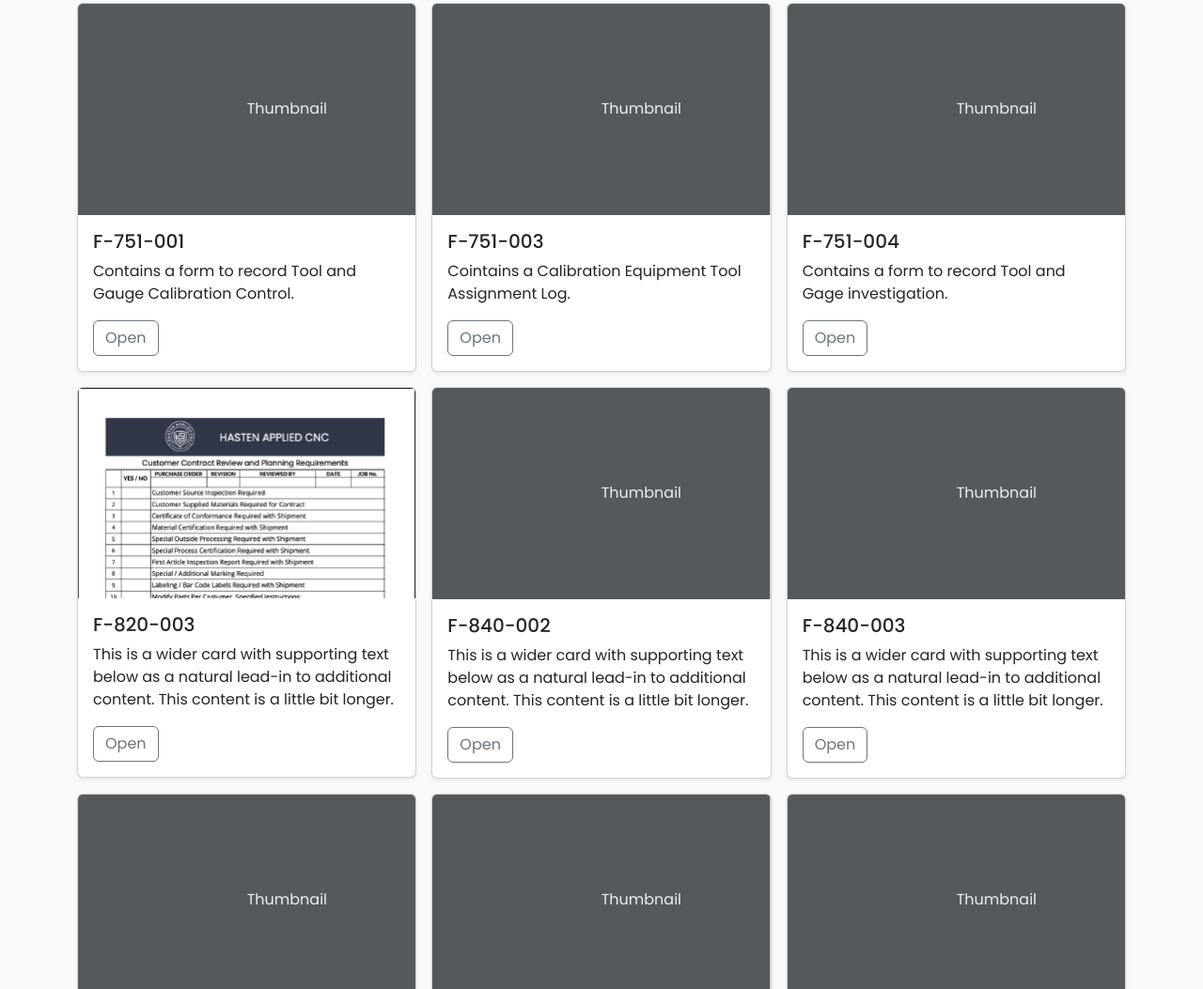
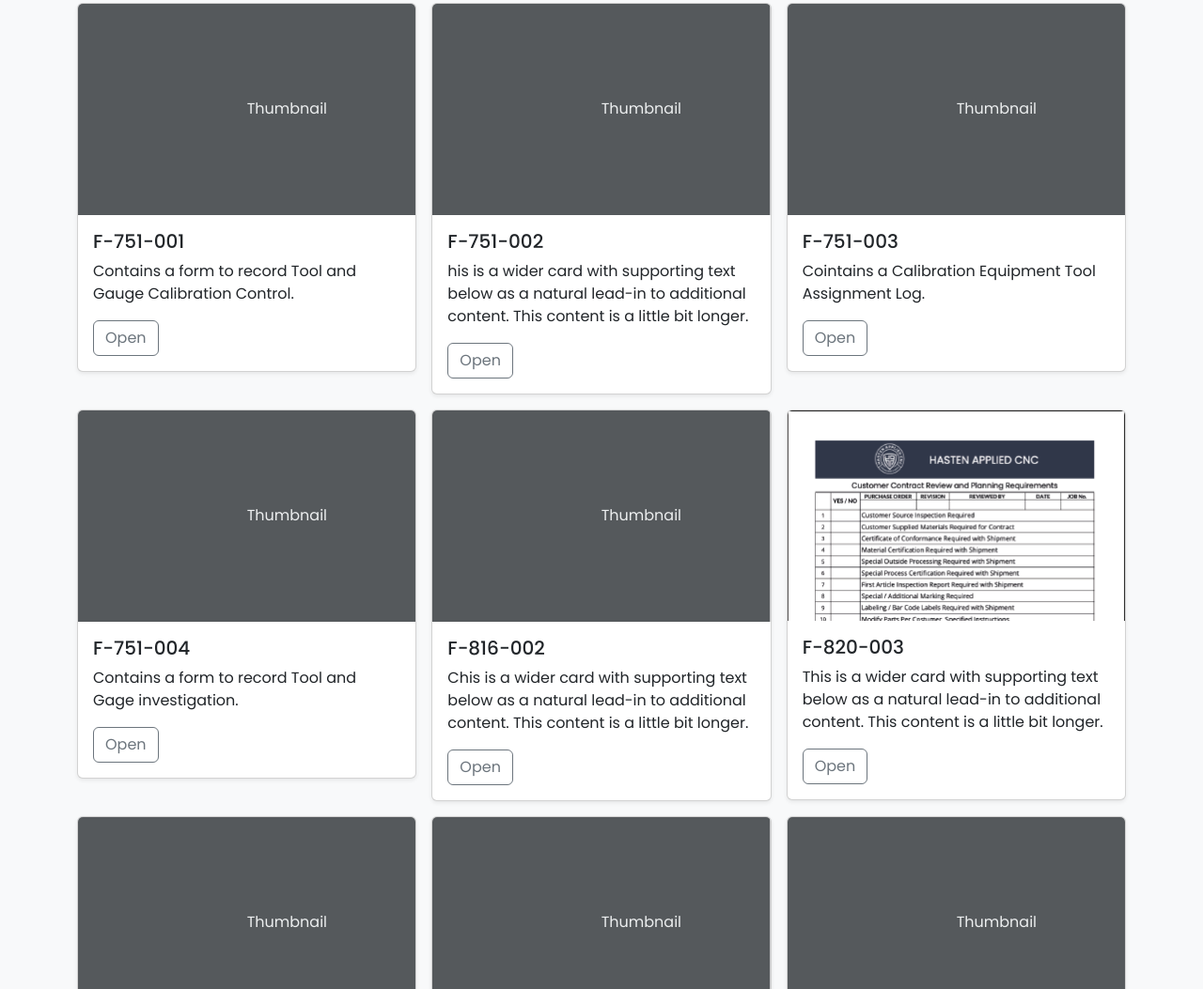
Before and after one commit to danhastencnc/Menu-HastenCNC, a plain HTML site: page index.html in a window 1280 px wide. Shown: the part 2375-3428 px from the top of the page at 94% size. Drawn offline with nearby package versions, Linux system fonts and the light colour scheme.

Commit message:
Update index.html

```diff
--- a/index.html
+++ b/index.html
@@ -284,6 +284,22 @@
             <svg class="bd-placeholder-img card-img-top" width="100%" height="225" xmlns="http://www.w3.org/2000/svg" role="img" aria-label="Placeholder: Thumbnail" preserveAspectRatio="xMidYMid slice" focusable="false"><title>Placeholder</title><rect width="100%" height="100%" fill="#55595c"></rect><text x="50%" y="50%" fill="#eceeef" dy=".3em">Thumbnail</text></svg>
 
             <div class="card-body">
+              <h5 class="card-title">F-751-002</h5>
+              <p class="card-text">his is a wider card with supporting text below as a natural lead-in to additional content. This content is a little bit longer.</p>
+              <div class="d-flex justify-content-between align-items-center">
+                <div class="btn-group">
+                  <a class="btn btn-outline-secondary" href="https://forms.gle/BAsy8bv5P3p3wL856" target="_blank" role="button">Open</a>
+                </div>
+              </div>
+            </div>
+          </div>
+        </div>
+
+        <div class="col">
+          <div class="card shadow-sm">
+            <svg class="bd-placeholder-img card-img-top" width="100%" height="225" xmlns="http://www.w3.org/2000/svg" role="img" aria-label="Placeholder: Thumbnail" preserveAspectRatio="xMidYMid slice" focusable="false"><title>Placeholder</title><rect width="100%" height="100%" fill="#55595c"></rect><text x="50%" y="50%" fill="#eceeef" dy=".3em">Thumbnail</text></svg>
+
+            <div class="card-body">
               <h5 class="card-title">F-751-003</h5>
               <p class="card-text">Cointains a Calibration Equipment Tool Assignment Log.</p>
               <div class="d-flex justify-content-between align-items-center">
@@ -305,6 +321,22 @@
               <div class="d-flex justify-content-between align-items-center">
                 <div class="btn-group">
                   <a class="btn btn-outline-secondary" href="https://forms.gle/dnXK8TSbzgUN9d4a9" target="_blank" role="button">Open</a>
+                </div>
+              </div>
+            </div>
+          </div>
+        </div>
+
+        <div class="col">
+          <div class="card shadow-sm">
+            <svg class="bd-placeholder-img card-img-top" width="100%" height="225" xmlns="http://www.w3.org/2000/svg" role="img" aria-label="Placeholder: Thumbnail" preserveAspectRatio="xMidYMid slice" focusable="false"><title>Placeholder</title><rect width="100%" height="100%" fill="#55595c"></rect><text x="50%" y="50%" fill="#eceeef" dy=".3em">Thumbnail</text></svg>
+
+            <div class="card-body">
+              <h5 class="card-title">F-816-002</h5>
+              <p class="card-text">Chis is a wider card with supporting text below as a natural lead-in to additional content. This content is a little bit longer.</p>
+              <div class="d-flex justify-content-between align-items-center">
+                <div class="btn-group">
+                  <a class="btn btn-outline-secondary" href="https://forms.gle/XeLzcqBe2eVjen6F7" target="_blank" role="button">Open</a>
                 </div>
               </div>
             </div>
```
